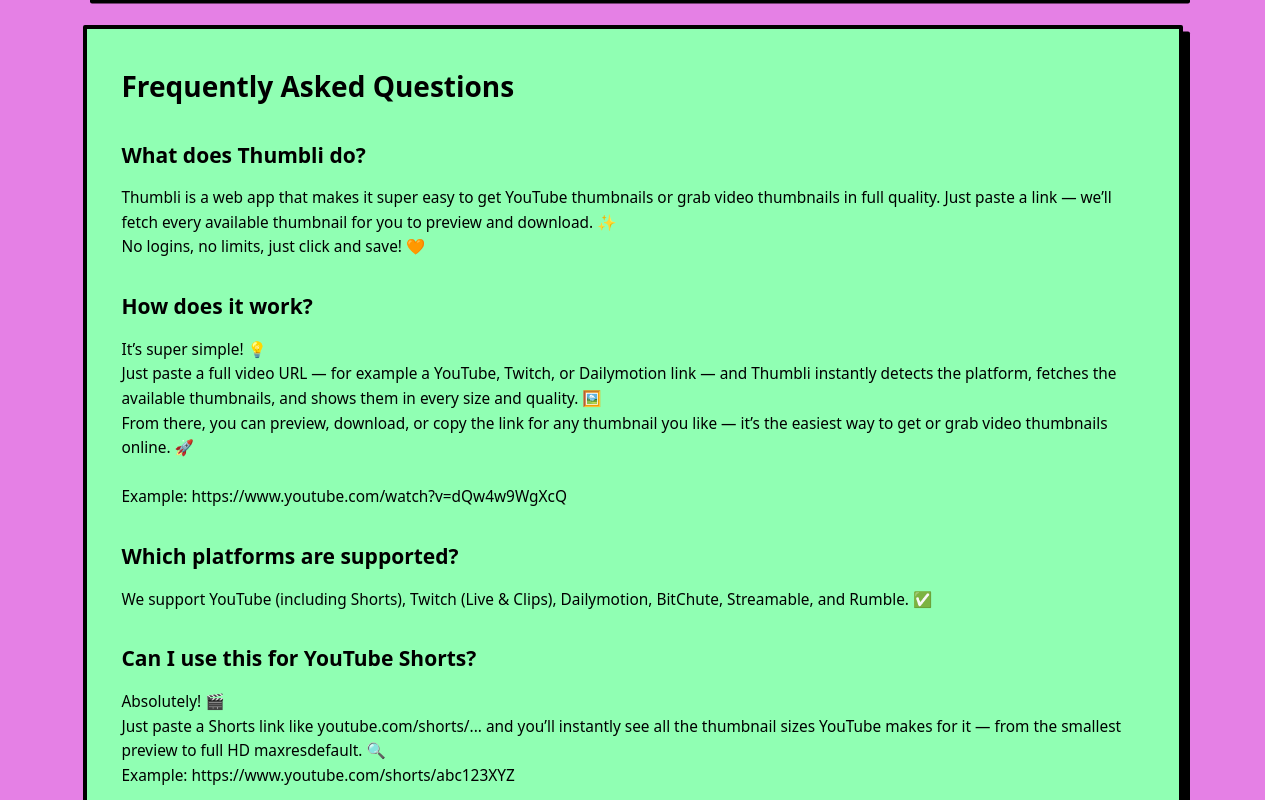
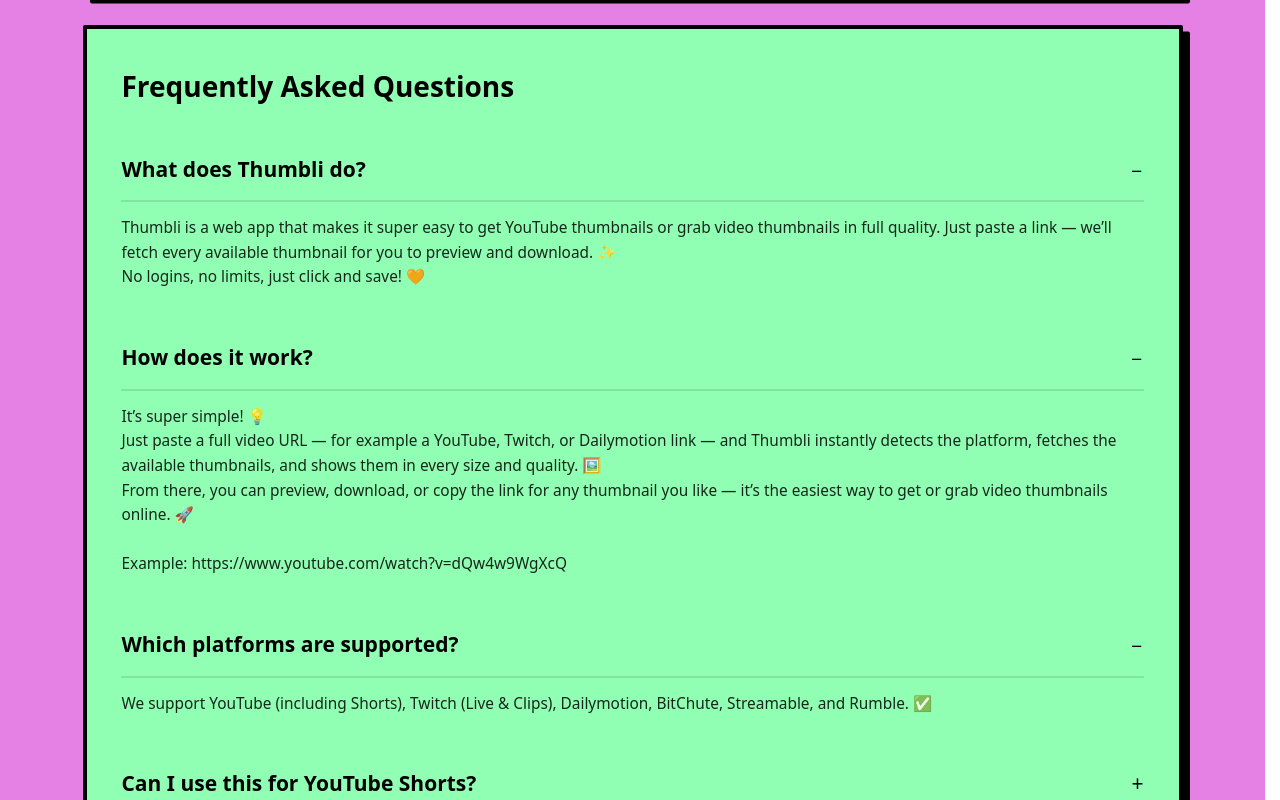
Before and after one commit to maverov/thumbli, a Next.js app: page /about in a window 1280 px wide. Shown: the part 1420-2220 px from the top of the page. Built offline with nearby package versions, Linux system fonts and the light colour scheme; no server answers.

Commit message:
Added Clear button to video url input field, changed FAQ styling

```diff
--- a/src/components/FAQs/FAQs.module.scss
+++ b/src/components/FAQs/FAQs.module.scss
@@ -8,14 +8,49 @@
     font-size: 2rem;
     margin-bottom: 2rem;
   }
+}
 
-  article {
-    margin-top: 30px;
-    margin-bottom: 30px;
+.faqItem {
+  margin-top: 30px;
+  margin-bottom: 30px;
+}
 
-    h3 {
-      font-size: 1.5rem;
-      margin-bottom: 1rem !important;
-    }
+.question {
+  font-size: 1.5rem;
+  margin-bottom: 0;
+  cursor: pointer;
+  display: flex;
+  justify-content: space-between;
+  align-items: center;
+  user-select: none;
+  padding: 1rem 0;
+  border-bottom: 2px solid rgba(0, 0, 0, 0.1);
+  transition: border-color 0.2s ease;
+
+  &:hover {
+    border-bottom-color: rgba(0, 0, 0, 0.4);
   }
 }
+
+.icon {
+  font-size: 1.5rem;
+  font-weight: 300;
+  margin-left: 1rem;
+  transition: transform 0.2s ease;
+}
+
+.answer {
+  white-space: pre-line;
+  margin-top: 0;
+  padding: 1rem 0 0.5rem 0;
+  line-height: 1.6;
+  color: rgba(0, 0, 0, 0.85);
+  transition: opacity 0.2s ease, padding 0.2s ease;
+}
+
+.hidden {
+  opacity: 0;
+  padding: 0;
+  max-height: 0;
+  overflow: hidden;
+}
--- a/src/components/FAQs/FAQs.tsx
+++ b/src/components/FAQs/FAQs.tsx
@@ -1,3 +1,4 @@
+import { useState } from "react";
 import styles from "./FAQs.module.scss";
 import { faqs } from "@/data/faqs";
 
@@ -5,16 +6,35 @@
 
 export default function FAQs({ limit }: Props) {
   const list = typeof limit === "number" ? faqs.slice(0, Math.max(0, limit)) : faqs;
+  const [openIds, setOpenIds] = useState<Set<number>>(new Set<number>(list.slice(0, 3).map(f => f.id)));
+
+  const toggleFAQ = (id: number) => {
+    setOpenIds(prev => {
+      const next = new Set(prev);
+      if (next.has(id)) {
+        next.delete(id);
+      } else {
+        next.add(id);
+      }
+      return next;
+    });
+  };
 
   return (
     <section className={styles.faqSection} aria-labelledby="faq-title">
       <h2 id="faq-title">Frequently Asked Questions</h2>
-      {list.map(({ id, question, answer }) => (
-        <article key={id} style={{ marginBottom: "1.25rem" }}>
-          <h3 style={{ marginBottom: "0.25rem" }}>{question}</h3>
-          <p style={{ whiteSpace: "pre-line" }}>{answer}</p>
-        </article>
-      ))}
+      {list.map(({ id, question, answer }) => {
+        const isOpen = openIds.has(id);
+        return (
+          <article key={id} className={styles.faqItem}>
+            <h3 onClick={() => toggleFAQ(id)} className={styles.question}>
+              {question}
+              <span className={styles.icon}>{isOpen ? '−' : '+'}</span>
+            </h3>
+            <p className={`${styles.answer} ${!isOpen ? styles.hidden : ''}`}>{answer}</p>
+          </article>
+        );
+      })}
     </section>
   );
 }
```
Also changed, not shown: src/components/ThumbnailWorkbench/ThumbnailWorkbench.module.scss (+33 -2 lines), src/components/ThumbnailWorkbench/ThumbnailWorkbench.tsx (+16 -0 lines).
